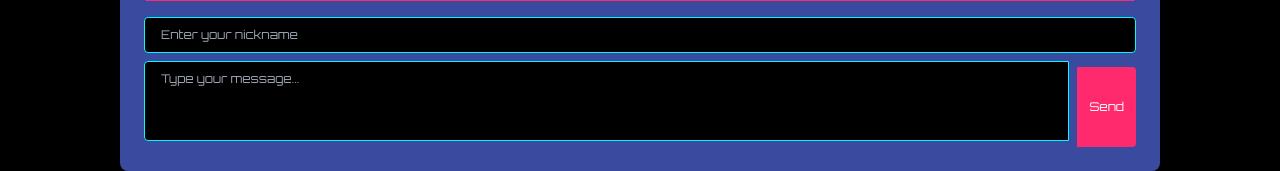
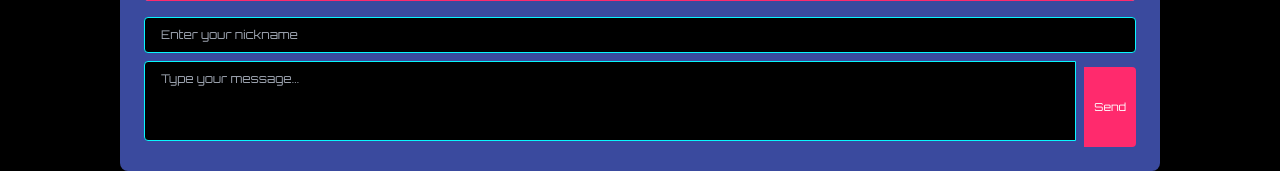
Before and after one commit to Jerieth/CIPHER, a Flask app: page / in a window 1280 px wide. Shown: the part 724-895 px from the top of the page. Run offline with Flask 3, Linux system fonts and the light colour scheme; some libraries are stand-ins or nearby versions.

Commit message:
Agent query: 1. Is the send button visibly smaller (about 10%) compared to before? 2. Does the send button align well with the message input area? 3. Is the send button still functional when clicked?

```diff
--- a/static/css/output.css
+++ b/static/css/output.css
@@ -776,9 +776,9 @@ video {
   padding-right: 0.5rem;
 }
 
-.px-3 {
-  padding-left: 0.75rem;
-  padding-right: 0.75rem;
+.px-2\.5 {
+  padding-left: 0.625rem;
+  padding-right: 0.625rem;
 }
 
 .px-4 {
@@ -789,6 +789,11 @@ video {
 .py-1 {
   padding-top: 0.25rem;
   padding-bottom: 0.25rem;
+}
+
+.py-1\.5 {
+  padding-top: 0.375rem;
+  padding-bottom: 0.375rem;
 }
 
 .py-2 {
@@ -807,6 +812,10 @@ video {
 .text-6xl {
   font-size: 3.75rem;
   line-height: 1;
+}
+
+.text-\[11px\] {
+  font-size: 11px;
 }
 
 .text-base {
--- a/templates/index.html
+++ b/templates/index.html
@@ -57,7 +57,7 @@
             <div class="flex-grow">
                 <textarea id="message-input" class="w-full bg-deep-space border border-neon-cyan rounded-l px-4 py-2 focus:outline-none focus:ring-2 focus:ring-neon-pink h-20 resize-none text-xs" placeholder="Type your message..."></textarea>
             </div>
-            <button type="submit" class="bg-neon-pink text-star-white px-3 py-2 rounded-r hover:bg-opacity-80 focus:outline-none focus:ring-2 focus:ring-neon-cyan transition-colors duration-300 text-xs h-20">Send</button>
+            <button type="submit" class="bg-neon-pink text-star-white px-2.5 py-1.5 rounded-r hover:bg-opacity-80 focus:outline-none focus:ring-2 focus:ring-neon-cyan transition-colors duration-300 text-[11px] h-20">Send</button>
         </form>
     </div>
     <script src="{{ url_for('static', filename='js/chat.js') }}"></script>
```
